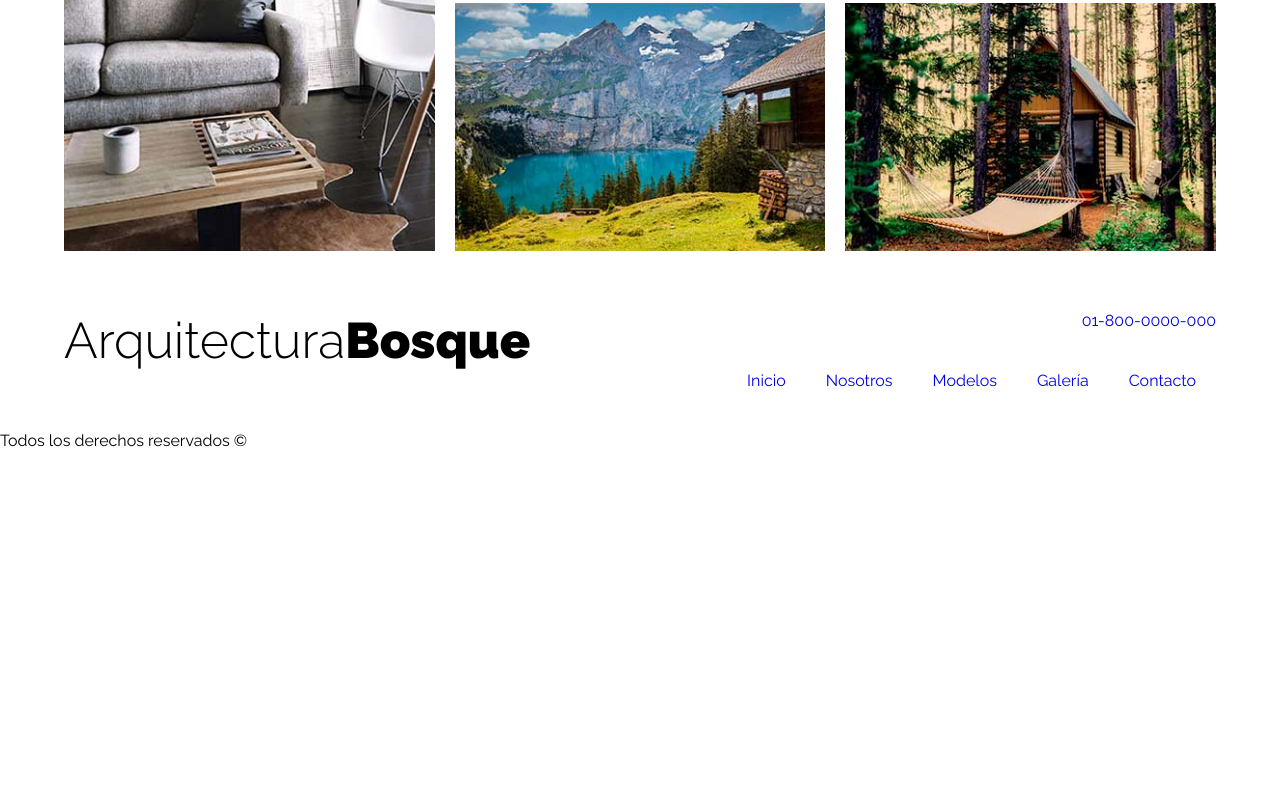
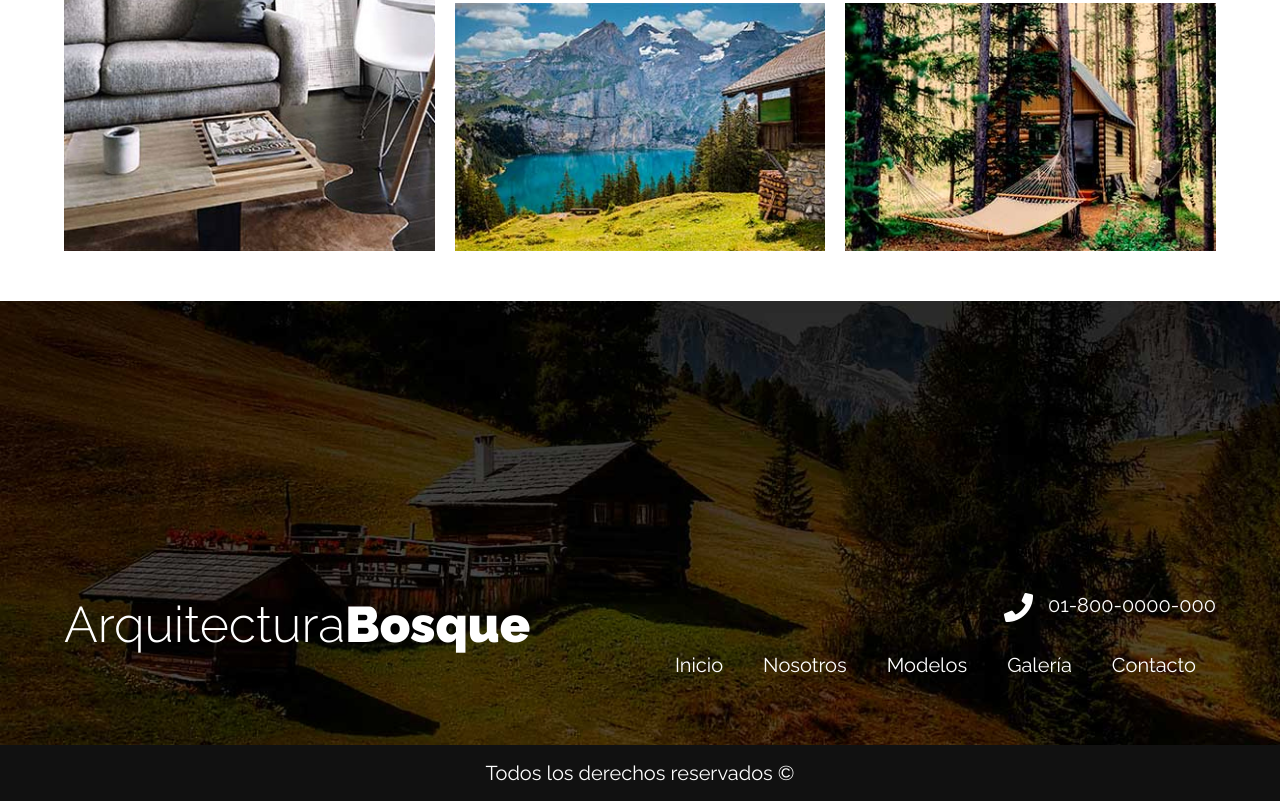
Before and after one commit to Camoralesh27/P3-CSS-arquitectura, a plain HTML site: page index.html in a window 1280 px wide. Shown: the part 4300-5101 px from the top of the page. Before the commit the page ends 4772 px from the top, so only its background shows below. Drawn offline with Linux system fonts and the light colour scheme.

Commit message:
terminando footer y proyecto

```diff
--- a/css/styles.css
+++ b/css/styles.css
@@ -344,3 +344,29 @@ img {
 }
 
 /* footer */
+.footer {
+    height: 50rem;
+    background-image: url(../img/footer_bg.jpg);
+    background-repeat: no-repeat;
+    background-position: center center;
+    background-size: cover;
+
+    display: flex;
+    flex-direction: column;
+    justify-content: flex-end;
+
+    color: var(--blanco);
+}
+
+.footer a {
+    color: var(--blanco);
+    font-size: 2rem;
+}
+
+.copyright {
+    text-align: center;
+    background-color: var(--negro);
+    margin: 5rem 0 0 0;
+    font-size: 2rem;
+    padding: 1rem;
+}
```
